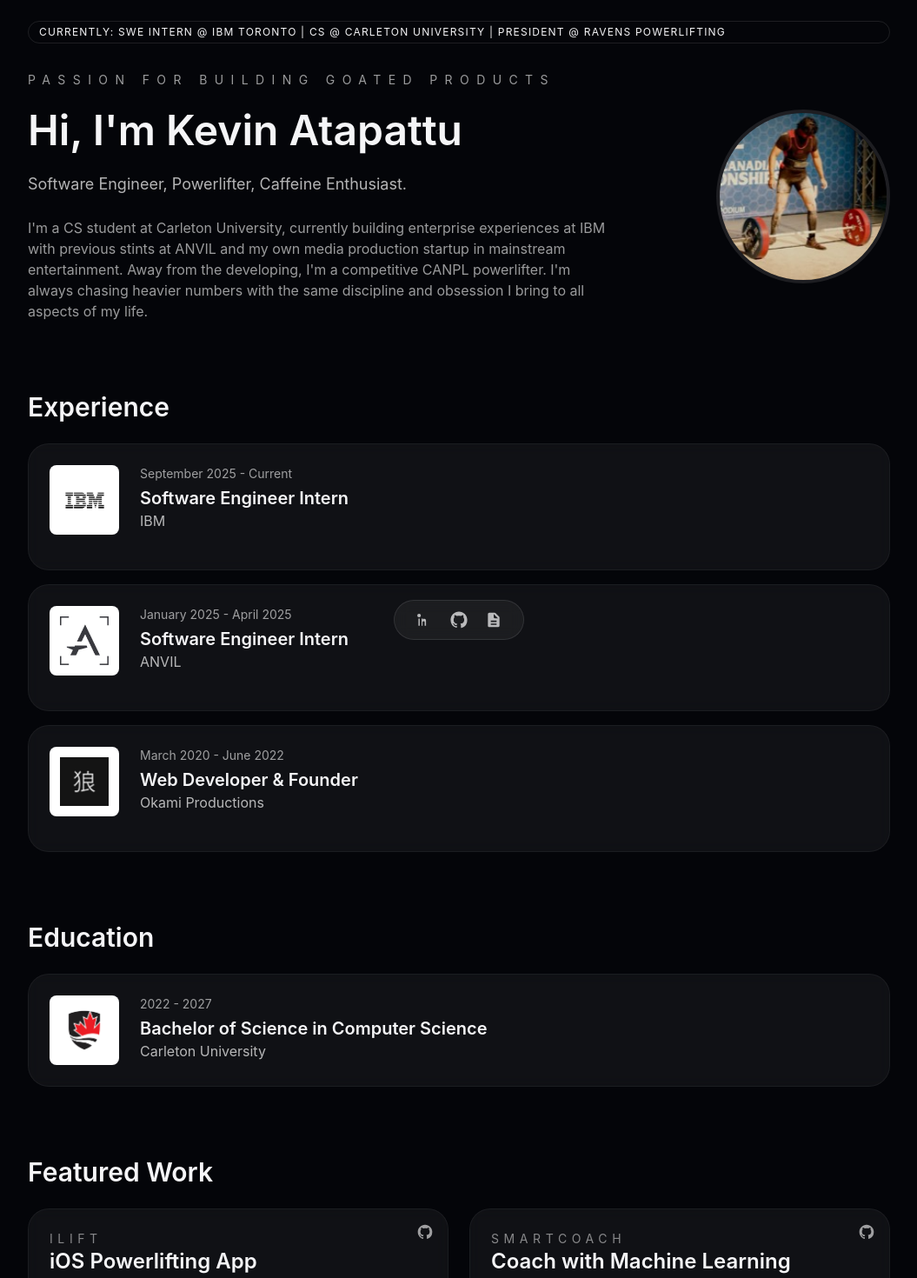
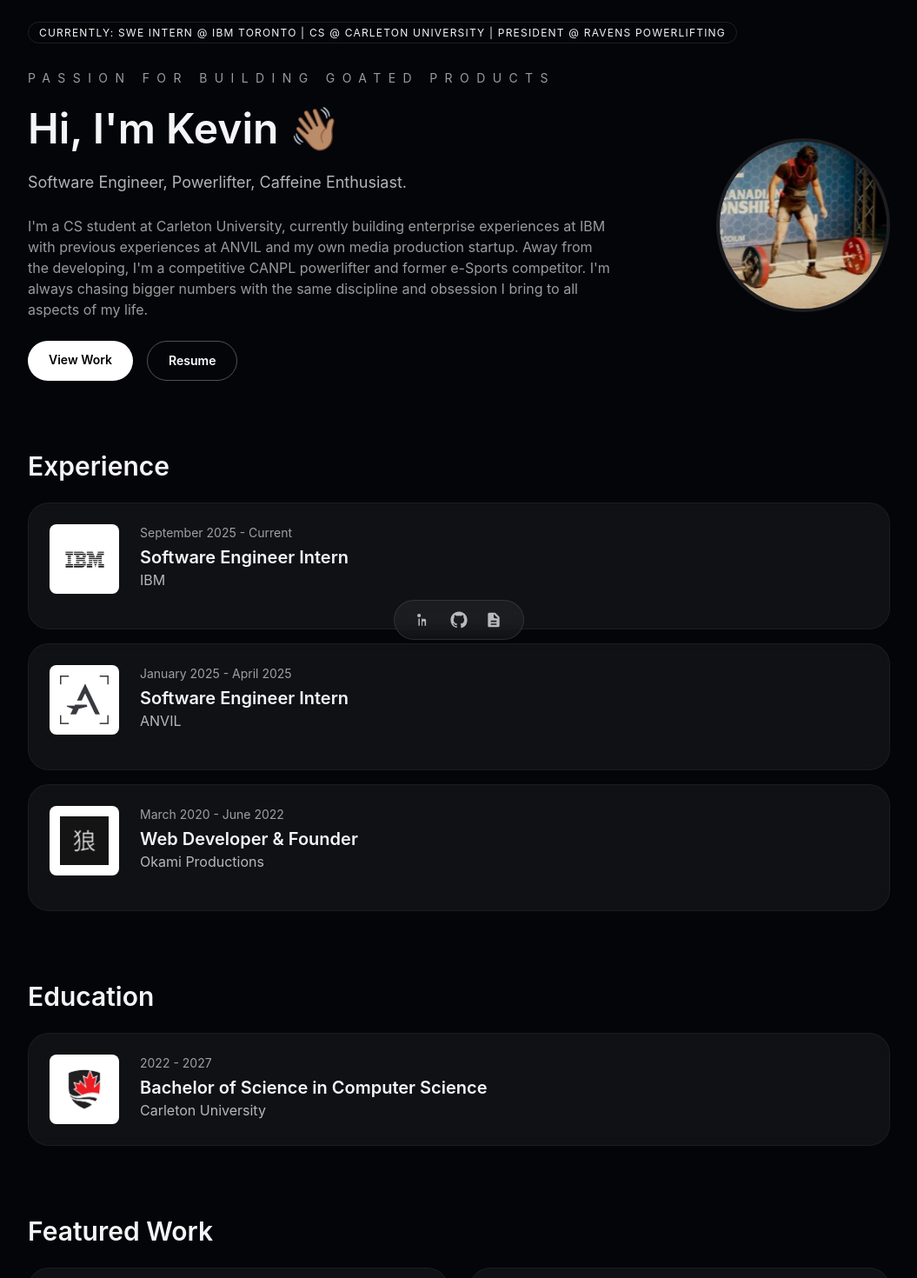
Before and after one commit to kevinAtapattu/kev-ata-dot-dev, a Next.js app: page / in a window 1280 px wide. Shown: the part 40-1510 px from the top of the page at 87% size, without its empty margins (112-1167 px from the left). Built offline with nearby package versions, Linux system fonts and the light colour scheme.

Commit message:
add animations

```diff
--- a/components/sections/EducationSection.tsx
+++ b/components/sections/EducationSection.tsx
@@ -1,4 +1,5 @@
 import Card from "../ui/Card";
+import ScrollReveal from "../ui/ScrollReveal";
 import Image from "next/image";
 
 const education = [
@@ -13,10 +14,13 @@
 export default function EducationSection() {
   return (
     <section className="flex flex-col gap-6">
+      <ScrollReveal>
         <h2 className="text-3xl font-semibold">Education</h2>
+      </ScrollReveal>
       <div className="space-y-4">
-        {education.map((item) => (
-          <Card key={item.institution} className="flex items-start gap-6">
+        {education.map((item, index) => (
+          <ScrollReveal key={item.institution} delay={index * 100}>
+            <Card className="flex items-start gap-6">
               <div className="flex-shrink-0 relative h-20 w-20 rounded-lg bg-white flex items-center justify-center overflow-hidden">
                 <Image
                   src={item.logo}
@@ -31,6 +35,7 @@
                 <p className="text-white/70">{item.institution}</p>
               </div>
             </Card>
+          </ScrollReveal>
         ))}
       </div>
     </section>
--- a/components/sections/ExperienceTimeline.tsx
+++ b/components/sections/ExperienceTimeline.tsx
@@ -2,6 +2,7 @@
 
 import { useState } from "react";
 import Card from "../ui/Card";
+import ScrollReveal from "../ui/ScrollReveal";
 import Image from "next/image";
 
 const timeline = [
@@ -115,10 +116,14 @@
 export default function ExperienceTimeline() {
   return (
     <section className="flex flex-col gap-6">
-      <h2 className="text-3xl font-semibold">Experience</h2>
+      <ScrollReveal>
+        <h2 className="text-3xl font-semibold">Experience</h2>
+      </ScrollReveal>
       <div className="space-y-4">
-        {timeline.map((item) => (
-          <ExperienceCard key={item.company} item={item} />
+        {timeline.map((item, index) => (
+          <ScrollReveal key={item.company} delay={index * 100}>
+            <ExperienceCard item={item} />
+          </ScrollReveal>
         ))}
       </div>
     </section>
--- a/components/sections/HeroSection.tsx
+++ b/components/sections/HeroSection.tsx
@@ -1,28 +1,78 @@
 "use client";
 
+import { useEffect, useState } from "react";
 import Badge from "../ui/Badge";
+import Button from "../ui/Button";
 import { siteConfig } from "../../lib/config/site";
 import Image from "next/image";
 
 export default function HeroSection() {
+  const [isLoaded, setIsLoaded] = useState(false);
+
+  useEffect(() => {
+    setIsLoaded(true);
+  }, []);
+
   return (
     <section className="flex flex-col gap-8">
+      <div
+        className={`transition-all duration-700 ease-out ${
+          isLoaded ? "opacity-100 translate-y-0" : "opacity-0 translate-y-8"
+        }`}
+      >
         <Badge>Currently: {siteConfig.location}</Badge>
+      </div>
       <div className="flex items-center justify-between gap-6">
         <div className="space-y-6">
+          <div
+            className={`transition-all duration-700 ease-out delay-100 ${
+              isLoaded ? "opacity-100 translate-y-0" : "opacity-0 translate-y-8"
+            }`}
+          >
             <p className="text-sm uppercase tracking-[0.6em] text-white/60">{siteConfig.tagline}</p>
-          <h1 className="text-5xl font-semibold">Hi, I'm Kevin Atapattu</h1>
+          </div>
+          <div
+            className={`transition-all duration-700 ease-out delay-200 ${
+              isLoaded ? "opacity-100 translate-y-0" : "opacity-0 translate-y-8"
+            }`}
+          >
+            <h1 className="text-5xl font-semibold">Hi, I'm Kevin 👋🏽 </h1>
+          </div>
+          <div
+            className={`transition-all duration-700 ease-out delay-300 ${
+              isLoaded ? "opacity-100 translate-y-0" : "opacity-0 translate-y-8"
+            }`}
+          >
             <p className="text-lg text-white/70">
               Software Engineer, Powerlifter, Caffeine Enthusiast.
             </p>
+          </div>
+          <div
+            className={`transition-all duration-700 ease-out delay-[400ms] ${
+              isLoaded ? "opacity-100 translate-y-0" : "opacity-0 translate-y-8"
+            }`}
+          >
             <p className="text-base text-white/60 max-w-2xl">
               I'm a CS student at Carleton University, currently building enterprise experiences at IBM with previous
-            stints at ANVIL and my own media production startup in mainstream entertainment. Away from the developing, I'm a
-            competitive CANPL powerlifter. I'm always chasing heavier numbers with the same discipline and obsession I bring
+              experiences at ANVIL and my own media production startup. Away from the developing, I'm a
+              competitive CANPL powerlifter and former e-Sports competitor. I'm always chasing bigger numbers with the same discipline and obsession I bring
               to all aspects of my life.
             </p>
           </div>
-        <div className="flex items-baseline justify-center">
+          <div
+            className={`flex flex-wrap gap-4 transition-all duration-700 ease-out delay-500 ${
+              isLoaded ? "opacity-100 translate-y-0" : "opacity-0 translate-y-8"
+            }`}
+          >
+            <Button as="a" href="https://github.com/kevinAtapattu" target="_blank" rel="noopener noreferrer">View Work</Button>
+            <Button as="a" href="/kevin_atapattu_resume.pdf" target="_blank" rel="noopener noreferrer" variant="ghost">Resume</Button>
+          </div>
+        </div>
+        <div
+          className={`flex items-baseline justify-center transition-all duration-700 ease-out delay-300 ${
+            isLoaded ? "opacity-100 scale-100" : "opacity-0 scale-90"
+          }`}
+        >
           <div className="relative h-[120px] w-[120px] sm:h-[200px] sm:w-[200px] overflow-hidden rounded-full border-4 border-white/10">
             <Image
               src="/ai-pl.jpeg"
--- a/components/sections/ProjectGrid.tsx
+++ b/components/sections/ProjectGrid.tsx
@@ -1,4 +1,5 @@
 import Card from "../ui/Card";
+import ScrollReveal from "../ui/ScrollReveal";
 import { getFeaturedProjects } from "../../lib/services/projects";
 import {
   SiPython,
@@ -22,12 +23,15 @@
 
   return (
     <section className="flex flex-col gap-6">
-      <div className="flex items-center justify-between">
-        <h2 className="text-3xl font-semibold">Featured Work</h2>
-      </div>
+      <ScrollReveal>
+        <div className="flex items-center justify-between">
+          <h2 className="text-3xl font-semibold">Featured Work</h2>
+        </div>
+      </ScrollReveal>
       <div className="grid gap-6 md:grid-cols-2">
-        {projects.map((project) => (
-          <Card key={project.slug} className="flex flex-col gap-4 relative">
+        {projects.map((project, index) => (
+          <ScrollReveal key={project.slug} delay={index * 100}>
+            <Card className="flex flex-col gap-4 relative h-full">
             <a
               href={project.repoUrl}
               target="_blank"
@@ -56,7 +60,8 @@
                 );
               })}
             </div>
-          </Card>
+            </Card>
+          </ScrollReveal>
         ))}
       </div>
     </section>
--- a/components/ui/Card.tsx
+++ b/components/ui/Card.tsx
@@ -4,8 +4,19 @@
 interface CardProps {
   children: ReactNode;
   className?: string;
+  hoverable?: boolean;
 }
 
-export default function Card({ children, className }: CardProps) {
-  return <div className={cn("rounded-3xl border border-white/5 bg-white/5 p-6 backdrop-blur", className)}>{children}</div>;
+export default function Card({ children, className, hoverable = true }: CardProps) {
+  return (
+    <div
+      className={cn(
+        "rounded-3xl border border-white/5 bg-white/5 p-6 backdrop-blur transition-transform duration-300 ease-out",
+        hoverable && "hover:scale-105",
+        className
+      )}
+    >
+      {children}
+    </div>
+  );
 }
--- /dev/null
+++ b/components/ui/ScrollReveal.tsx
@@ -0,0 +1,53 @@
+"use client";
+
+import { useEffect, useRef, useState } from "react";
+
+interface ScrollRevealProps {
+  children: React.ReactNode;
+  className?: string;
+  delay?: number;
+}
+
+export default function ScrollReveal({ children, className = "", delay = 0 }: ScrollRevealProps) {
+  const [isVisible, setIsVisible] = useState(false);
+  const ref = useRef<HTMLDivElement>(null);
+
+  useEffect(() => {
+    const observer = new IntersectionObserver(
+      ([entry]) => {
+        if (entry.isIntersecting) {
+          setIsVisible(true);
+          observer.unobserve(entry.target);
+        }
+      },
+      {
+        threshold: 0.1,
+        rootMargin: "0px 0px -50px 0px",
+      }
+    );
+
+    if (ref.current) {
+      observer.observe(ref.current);
+    }
+
+    return () => {
+      if (ref.current) {
+        observer.unobserve(ref.current);
+      }
+    };
+  }, []);
+
+  return (
+    <div
+      ref={ref}
+      className={`transition-all duration-700 ease-out ${
+        isVisible
+          ? "opacity-100 translate-y-0"
+          : "opacity-0 translate-y-8"
+      } ${className}`}
+      style={{ transitionDelay: `${delay}ms` }}
+    >
+      {children}
+    </div>
+  );
+}
--- a/lib/services/projects.ts
+++ b/lib/services/projects.ts
@@ -10,7 +10,7 @@
   },
   {
     slug: "smartcoach",
-    title: "Coach with Machine Learning",
+    title: "Coach with Reinforcement Learning",
     summary: "Led a team of engineers to develop a reinforcement learning agent to create & optimize a powerlifting program.",
     tech: ["Python", "JSON"],
     repoUrl: "https://github.com/kevinAtapattu",
```
Also changed, not shown: 1 other file (tests, documents, lock files or other folders). Lines whose indentation alone changed are shown as unchanged.
